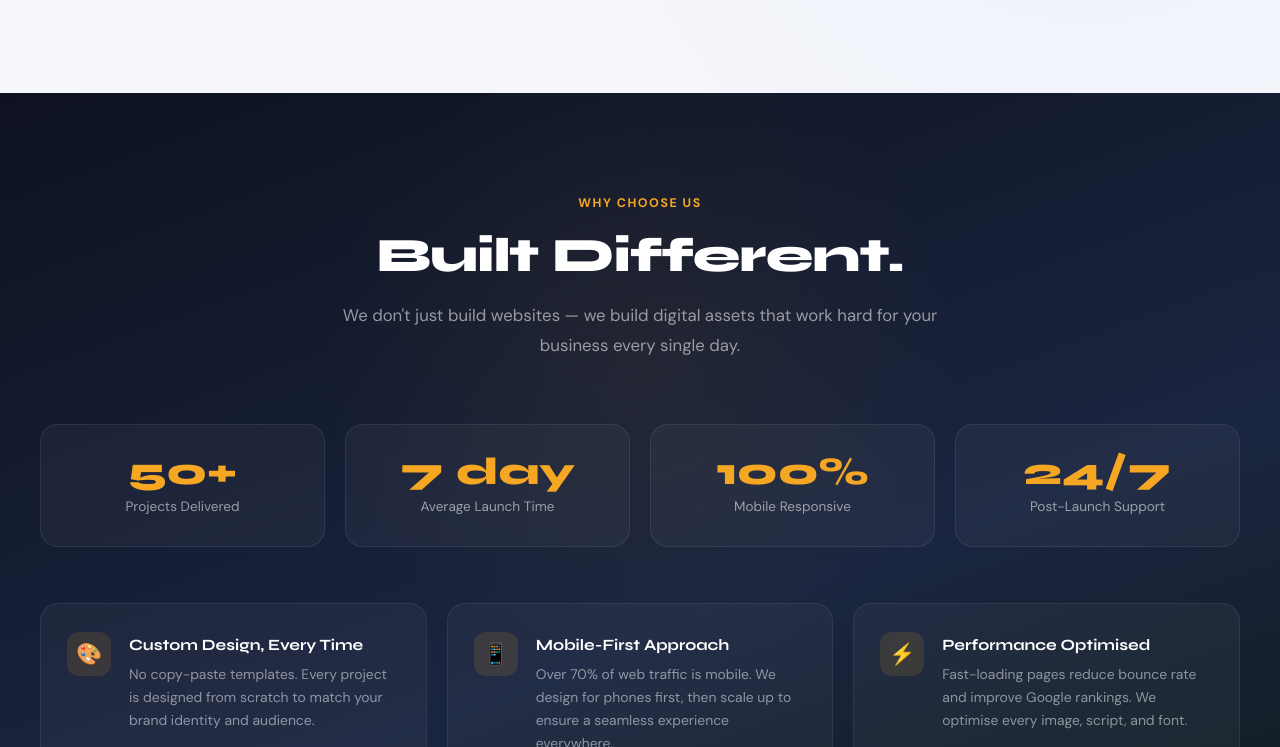
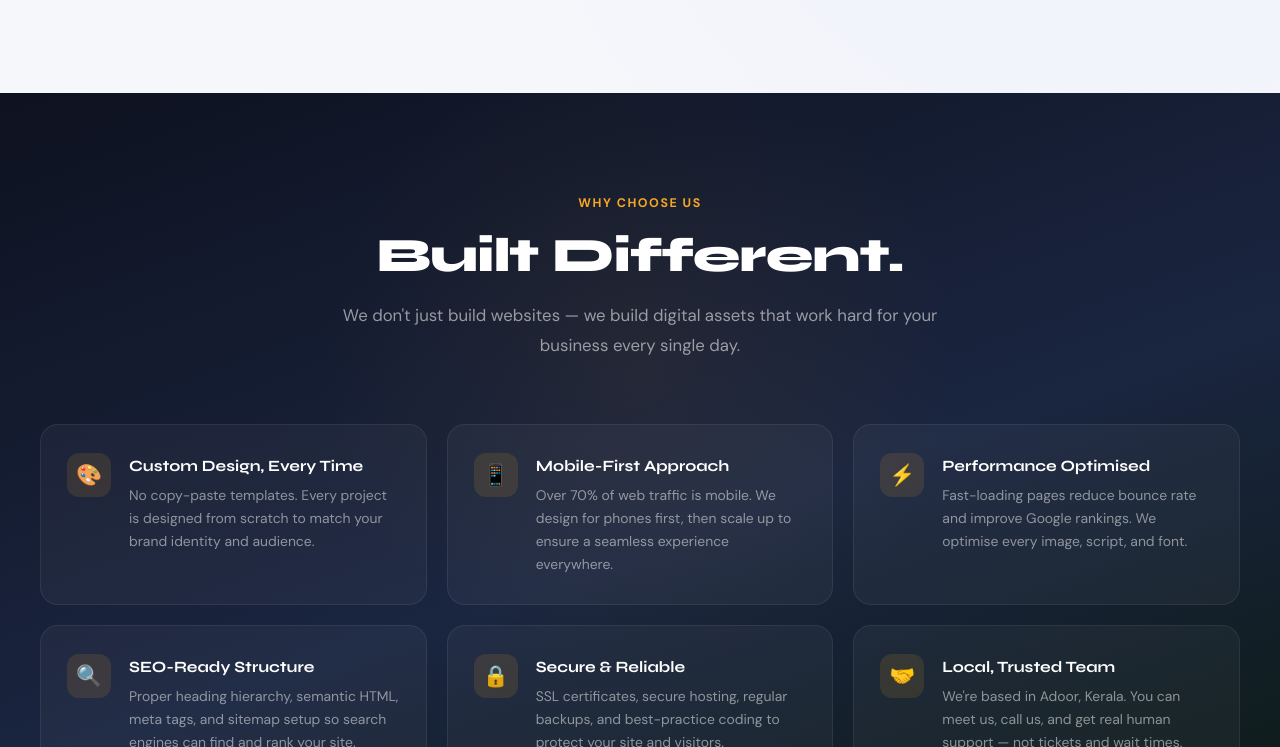
Before and after one commit to MithunKrishh/Bright-Tech-Solutions, a website: page client/website.html in a window 1280 px wide. Shown: the part 1958-2705 px from the top of the page. Drawn offline with Linux system fonts and the light colour scheme.

Commit message:
changes in servicepage

```diff
--- a/client/website.html
+++ b/client/website.html
@@ -1327,25 +1327,7 @@
         <p class="wb-section-sub">We don't just build websites — we build digital assets that work hard for your business every single day.</p>
       </div>
 
-      <!-- Stats strip -->
-      <div class="wb-stats-row">
-        <div class="wb-stat-card">
-          <div class="wb-stat-num">50+</div>
-          <div class="wb-stat-label">Projects Delivered</div>
-        </div>
-        <div class="wb-stat-card">
-          <div class="wb-stat-num">7 day</div>
-          <div class="wb-stat-label">Average Launch Time</div>
-        </div>
-        <div class="wb-stat-card">
-          <div class="wb-stat-num">100%</div>
-          <div class="wb-stat-label">Mobile Responsive</div>
-        </div>
-        <div class="wb-stat-card">
-          <div class="wb-stat-num">24/7</div>
-          <div class="wb-stat-label">Post-Launch Support</div>
-        </div>
-      </div>
+
 
       <!-- Reasons grid -->
       <div class="wb-reasons-grid">
```
